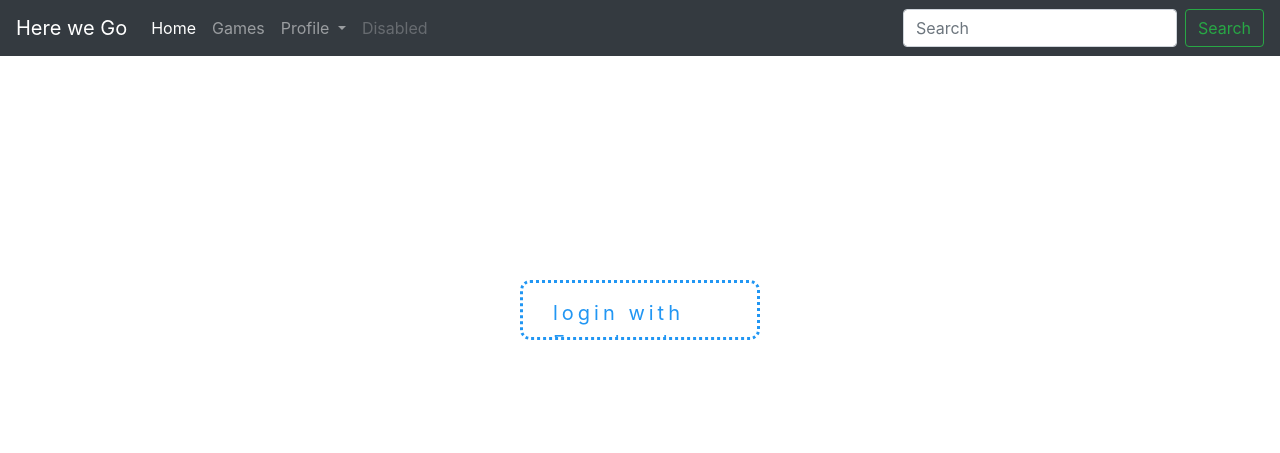
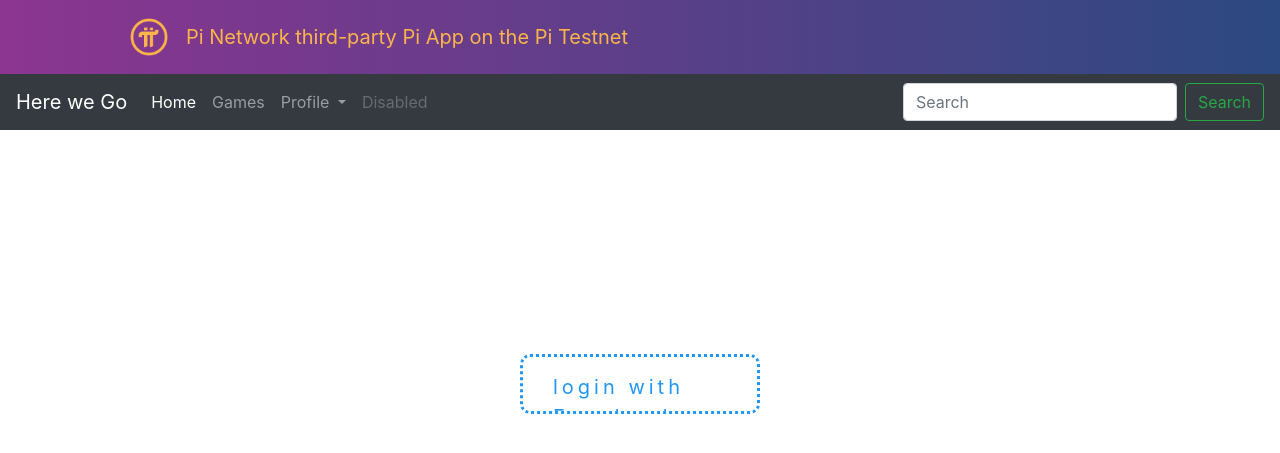
Before and after one commit to iamcrypto/cyberweb, a PHP site: page / in a window 1280 px wide. Shown: the top 453 px of the page. Run offline with PHP 8.4, Linux system fonts and the light colour scheme; some libraries are stand-ins or nearby versions.

Commit message:
little change

```diff
--- a/index.php
+++ b/index.php
@@ -11,6 +11,14 @@
         <link rel="stylesheet" href="style.css">
 	</head>
 	<body>
+	    <div
+    style="padding: 16px; background: linear-gradient(0.25turn, rgb(140, 53, 144), rgb(44, 73, 130)); color: rgb(251, 180, 74);">
+    <div
+      style="display: flex; justify-content: flex-start; align-items: center; font-size: 1.25rem; font-weight: 400; max-width: 1024px; margin: auto;">
+      <img src="logo.77e93b0b.png" alt="Logo" style="height: 42px; margin-right: 16px;"><span>Pi Network third-party Pi
+        App on the Pi Testnet</span>
+    </div>
+  </div>
 	<nav class="navbar navbar-expand-lg navbar-dark bg-dark">
     <a class="navbar-brand" href="#">Here we Go</a>
     <button class="navbar-toggler" type="button" data-toggle="collapse" data-target="#navbarSupportedContent" aria-controls="navbarSupportedContent" aria-expanded="false" aria-label="Toggle navigation">
@@ -46,6 +54,10 @@
       </form>
     </div>
     </nav>
+     <script src="https://code.jquery.com/jquery-3.2.1.slim.min.js" integrity="sha384-KJ3o2DKtIkvYIK3UENzmM7KCkRr/rE9/Qpg6aAZGJwFDMVNA/GpGFF93hXpG5KkN" crossorigin="anonymous"></script>
+  <script src="https://cdnjs.cloudflare.com/ajax/libs/popper.js/1.12.9/umd/popper.min.js" integrity="sha384-ApNbgh9B+Y1QKtv3Rn7W3mgPxhU9K/ScQsAP7hUibX39j7fakFPskvXusvfa0b4Q" crossorigin="anonymous"></script>
+  <script src="https://maxcdn.bootstrapcdn.com/bootstrap/4.0.0/js/bootstrap.min.js" integrity="sha384-JZR6Spejh4U02d8jOt6vLEHfe/JQGiRRSQQxSfFWpi1MquVdAyjUar5+76PVCmYl" crossorigin="anonymous"></script>
+
 	<script>
 	  window.fbAsyncInit = function() {
 		FB.init({
--- a/style.css
+++ b/style.css
@@ -6,12 +6,12 @@
     height: 60px;
     border-radius: 10px;
     border-style: dotted;
+    max-width: fit-content;
     margin-left: 520px;
 	margin-right: 520px;
     margin-top: 200px;
     padding: 15px 30px;
     color: #2196f3;
-    text-transform: italic;
     letter-spacing: 4px;
     text-decoration: none;
     font-size: 20px;
@@ -97,3 +97,9 @@
     transition: 1s;
     transition-delay: 0.75s;
 }
+@media only screen and (max-width:488px){
+    #puff{
+    flex-direction: column;
+    max-width: fit-content;
+    width: 100%;}
+}
```
Also changed, not shown: logo.77e93b0b.png (added).
